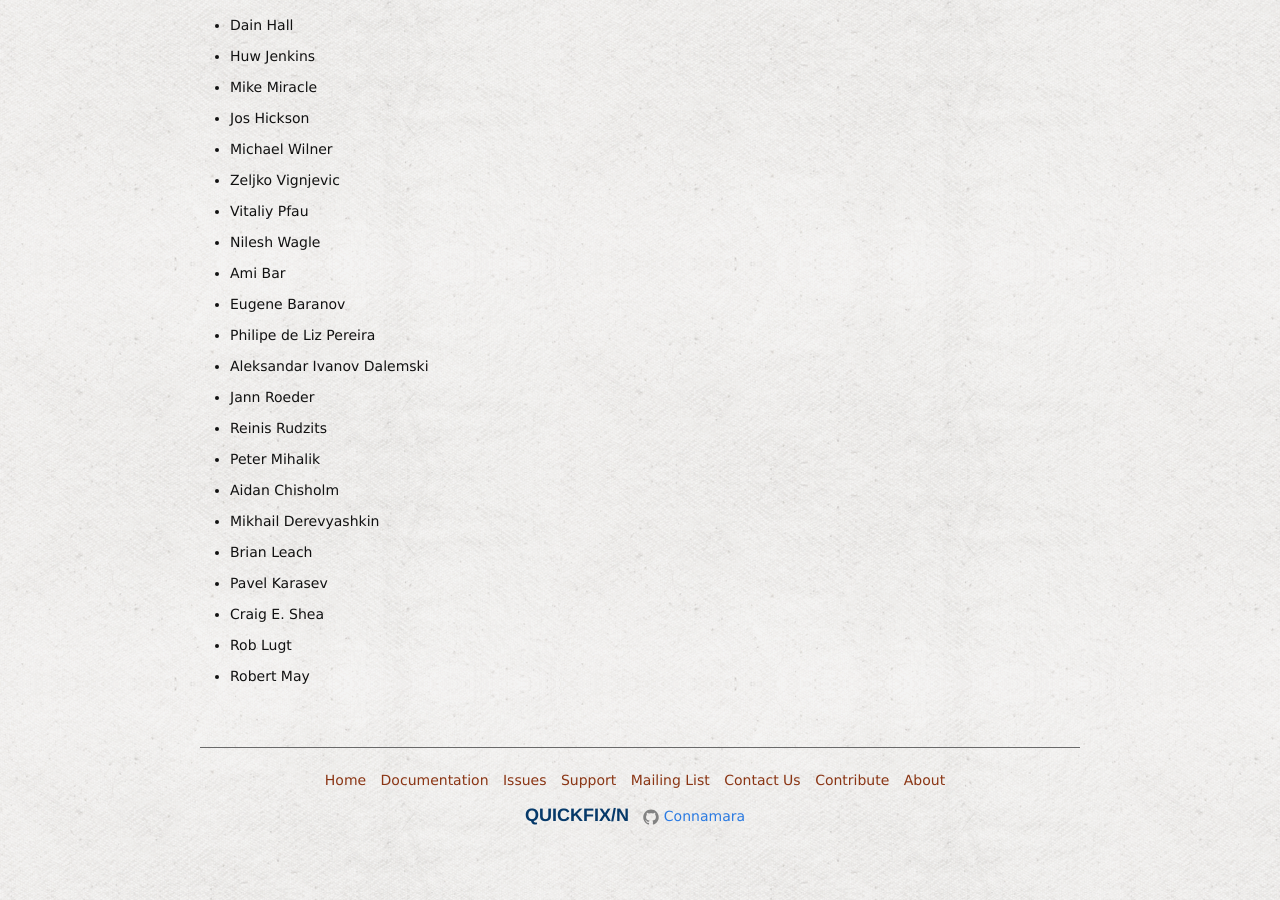
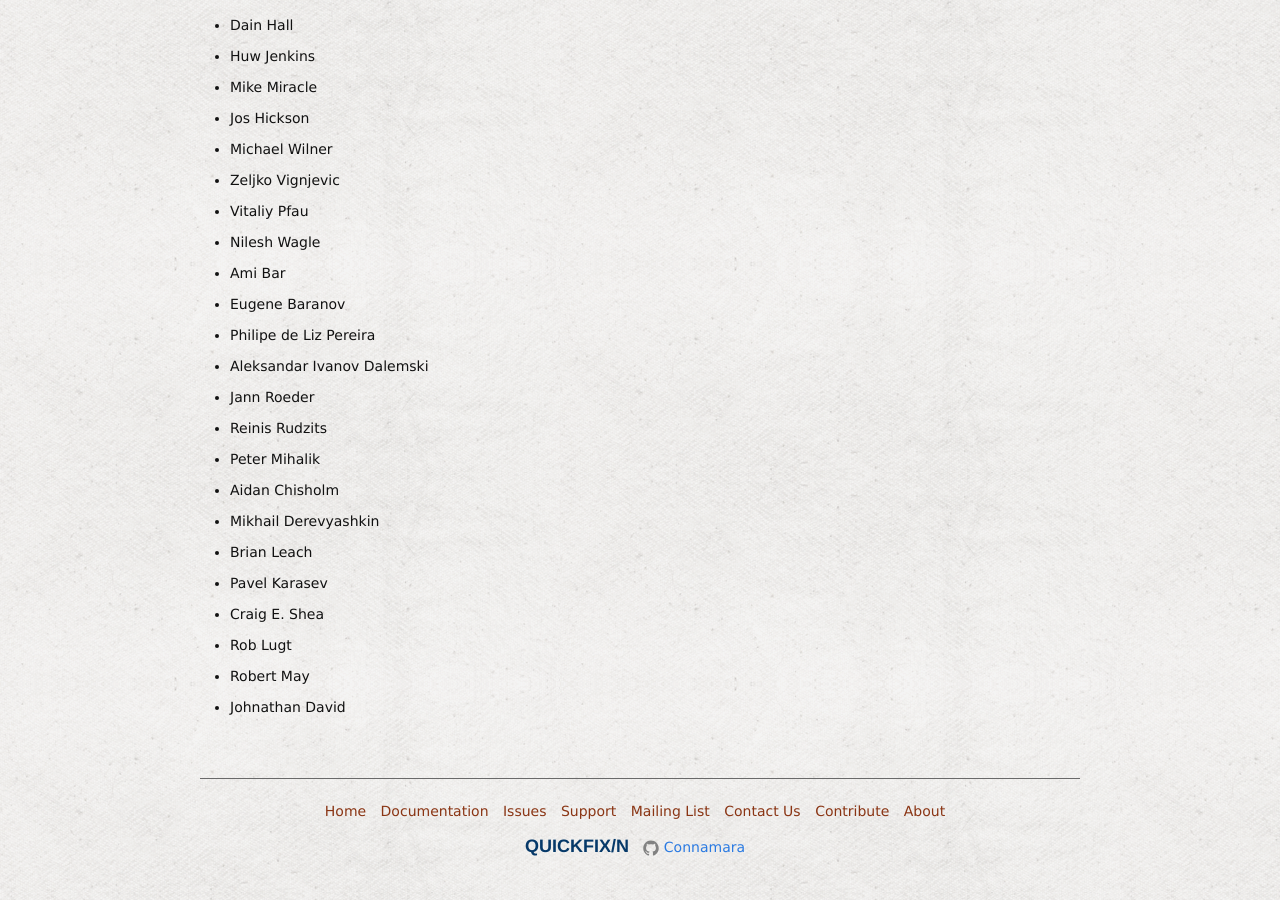
Before and after one commit to connamara/quickfixn, a Jekyll site: the page built from web/views/about/credits.md, in a window 1280 px wide and 900 px high, scrolled down 1836 px. Built offline with Jekyll 4.4.1, drawn with Linux system fonts in a browser that asks for light colours.

Commit message:
Update credits for #663
#663

```diff
--- a/web/views/about/credits.md
+++ b/web/views/about/credits.md
@@ -81,3 +81,4 @@ Contributors
 - Craig E. Shea
 - Rob Lugt
 - Robert May
+- Johnathan David
```
